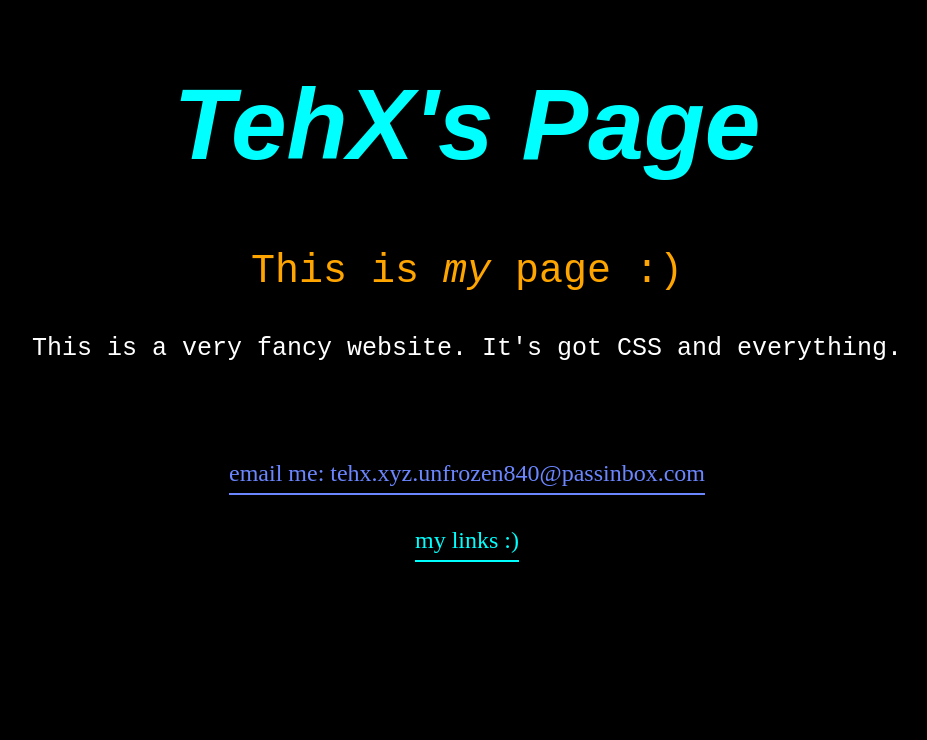
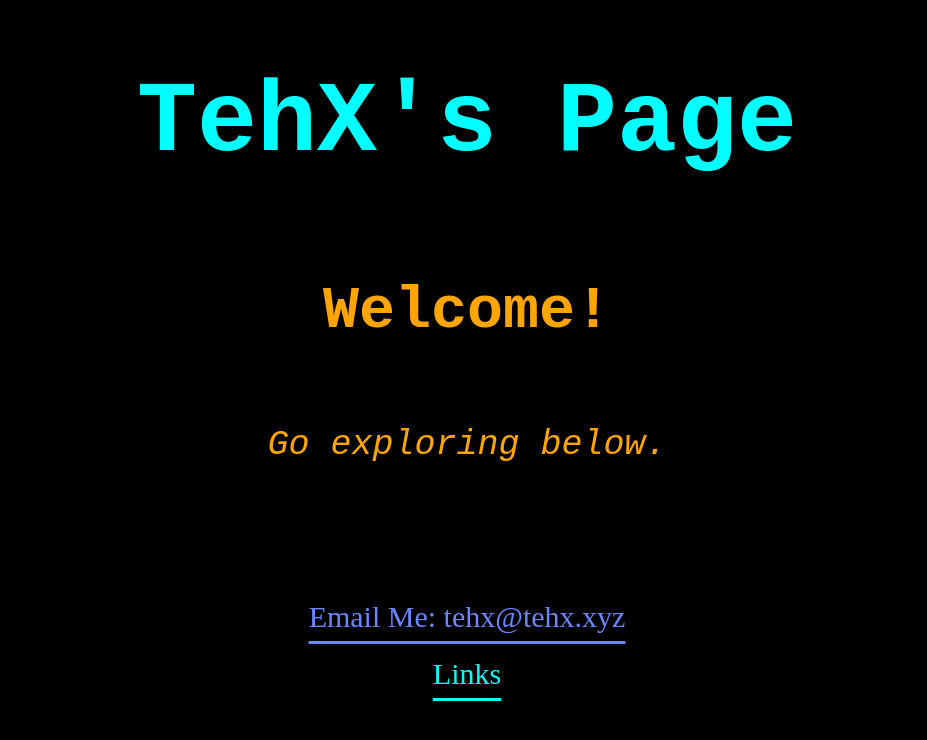
Before and after one commit to TehhX/TehhX.github.io, a plain HTML site: page index.html in a window 1280 px wide. Shown: the whole page, without its empty margins (173-1100 px from the left). Drawn offline with Linux system fonts and the light colour scheme.

Commit message:
Updated email, refactored, changed some CSS settings.

```diff
--- a/index.html
+++ b/index.html
@@ -14,30 +14,21 @@
         body
         {
             color: orange;
-            margin: auto;
             text-align: center;
         }
 
-        p
+        .mid-body
         {
-            font-size: 40px;
             font-family: monospace;
         }
 
-        p[class="Content"]
-        {
-            color: white;
-            font-size: 25px;
-        }
-
-        h1
+        .title-text
         {
             color: aqua;
             align-self: center;
             text-align: center;
             font-size: 100px;
-            font-family: Arial, Helvetica, sans-serif;
-            font-style: italic;
+            font-family: monospace, 'Courier New', Arial, Helvetica, sans-serif;
         }
 
         a[class="Link"]
@@ -52,21 +43,27 @@
 
     <head>
         <link rel="stylesheet" href="index.css">
-        <h1>TehX's Page</h1>
+        <h1 class="title-text">TehX's Page</h1>
     </head>
 
     <body>
-        <p>
-            This is <i>my</i> page :)
-        </p>
+        <div class="mid-body">
+            <p style="font-size: 60px; padding-top: 30px;">
+                <b> Welcome! </b>
+            </p>
+            <p style="font-size: 35px; font-style: italic; padding-top: 20px; padding-bottom: 100px;">
+                Go exploring below.
+            </p>
+        </div>
 
-        <p class="Content">
-            This is a very fancy website. It's got CSS and everything.
-        </p>
-
-        <br><br><br><br>
-
-        <a class="Link" href="mailto:tehx.xyz.unfrozen840@passinbox.com">email me: tehx.xyz.unfrozen840@passinbox.com</p>
-        <a class="Link" href="links.html" style="color: aqua;">my links :)</a>
+        <div style="font-size: 20px;">
+            <a class="Link" href="mailto:tehx@tehx.xyz">
+                Email Me: tehx@tehx.xyz
+            </a>
+            <br><br>
+            <a class="Link" href="links.html" style="color: aqua; padding-bottom: 30px;">
+                Links
+            </a>
+        </div>
     </body>
 </html>
```
Also changed, not shown: links.html (+24 -21 lines).
